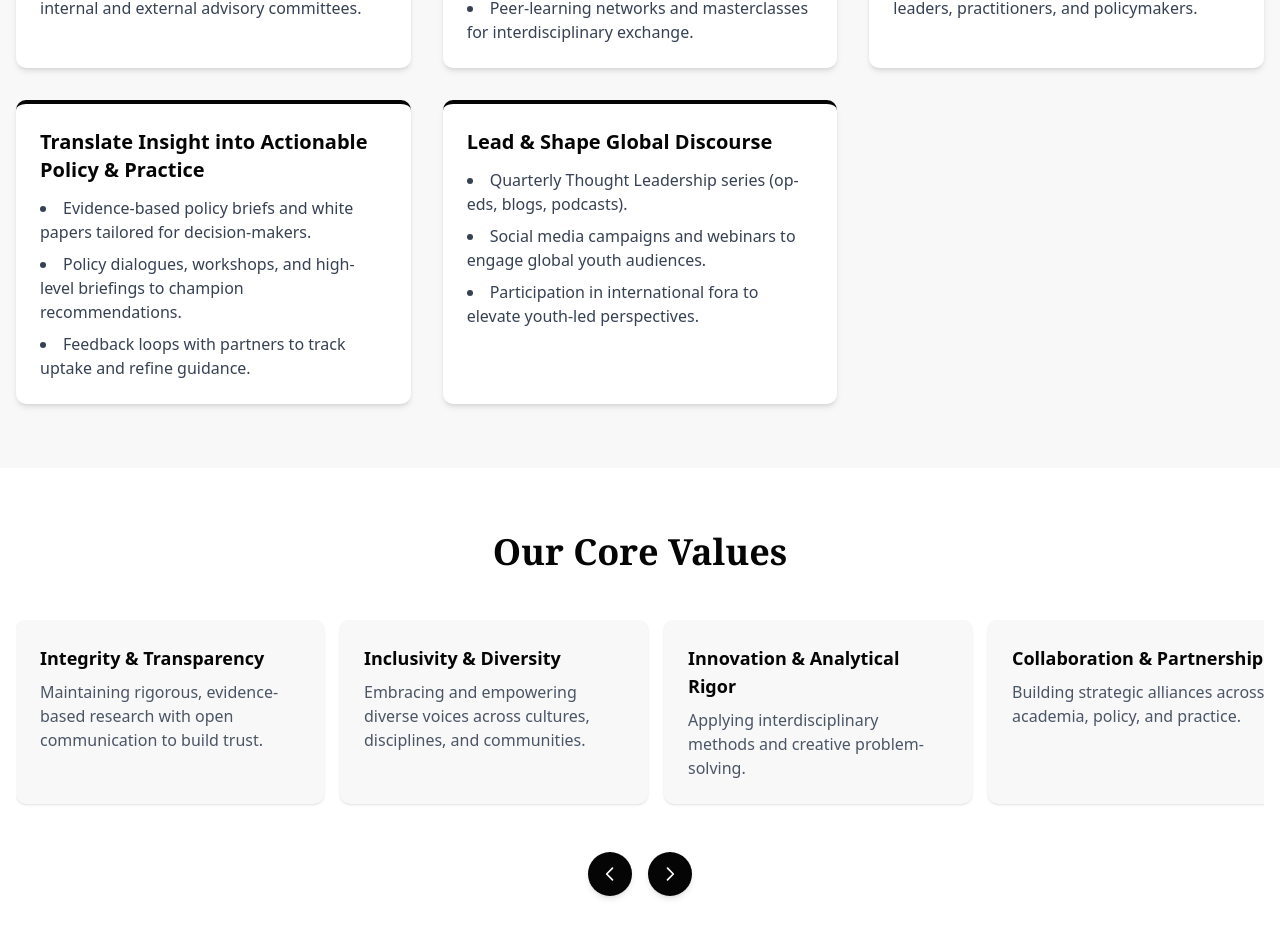
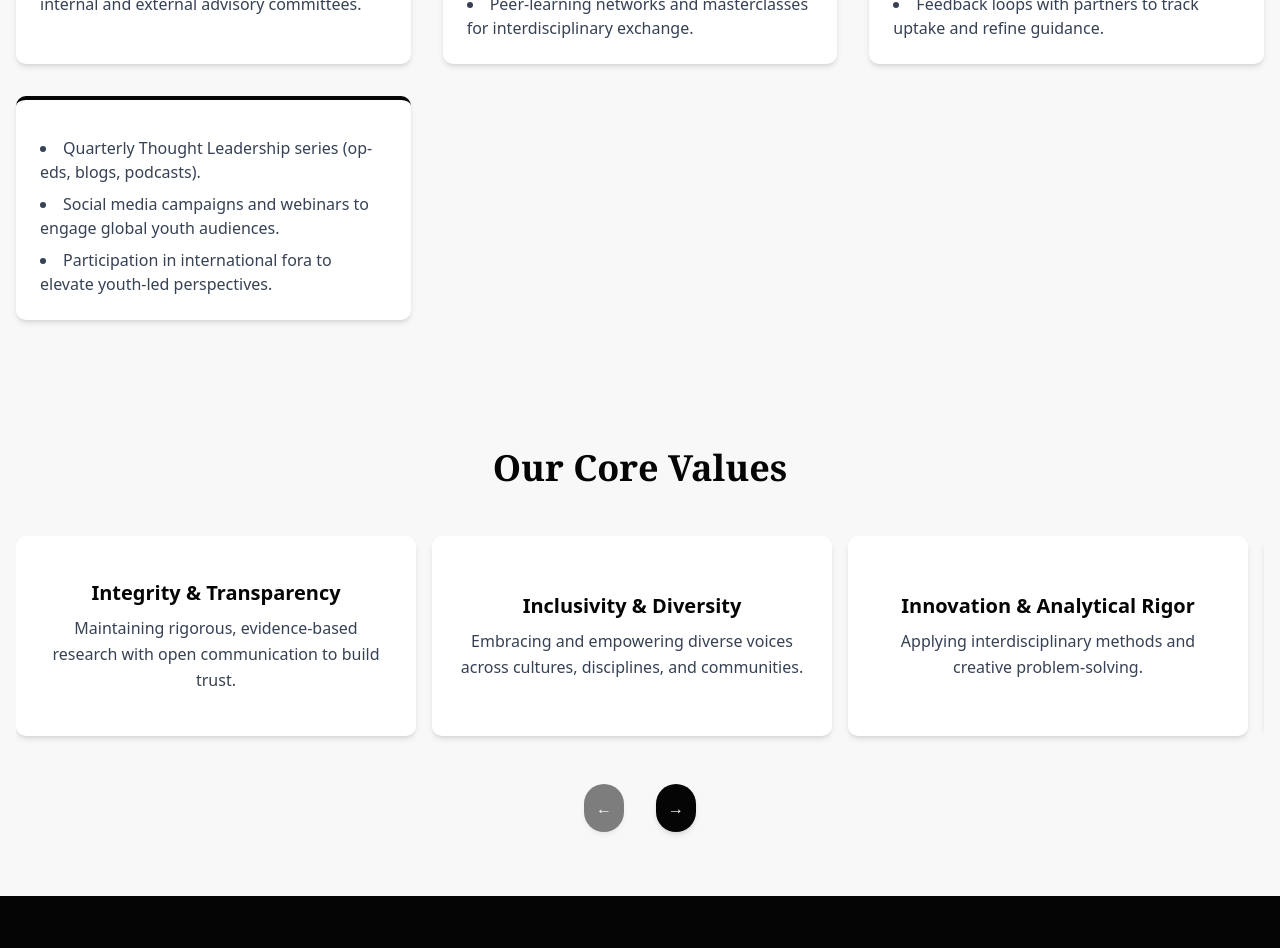
Before and after one commit to Ewoigift/nala-center-website, a Next.js app: page /who-we-are/about-us in a window 1280 px wide. Shown: the part 2160-3108 px from the top of the page. Built offline with nearby package versions, Linux system fonts and the light colour scheme.

Commit message:
Resolved observers array

```diff
--- a/src/app/who-we-are/about-us/page.tsx
+++ b/src/app/who-we-are/about-us/page.tsx
@@ -2,7 +2,7 @@
 'use client';
 
 import Image from 'next/image';
-import Link from 'next/link';
+import Link from 'next/link'; // Keep Link if it's used elsewhere in the component, otherwise it can be removed
 import { useRef, useState, useEffect } from 'react';
 
 export default function AboutUsPage() {
@@ -32,14 +32,6 @@ Beyond foundational research, NALA Center focuses on developing inclusive, actio
       ]
     },
     {
-      title: "Forge Strategic Partnerships & Coalitions",
-      points: [
-        "MOUs with universities, policy institutes, and civil society for joint research.",
-        "Multi-stakeholder roundtables to co-create inclusive solutions.",
-        "Establish an Advisory Council of youth leaders, practitioners, and policymakers."
-      ]
-    },
-    {
       title: "Translate Insight into Actionable Policy & Practice",
       points: [
         "Evidence-based policy briefs and white papers tailored for decision-makers.",
@@ -48,7 +40,7 @@ Beyond foundational research, NALA Center focuses on developing inclusive, actio
       ]
     },
     {
-      title: "Lead & Shape Global Discourse",
+      name: "Lead & Shape Global Discourse",
       points: [
         "Quarterly Thought Leadership series (op-eds, blogs, podcasts).",
         "Social media campaigns and webinars to engage global youth audiences.",
@@ -96,18 +88,14 @@ Beyond foundational research, NALA Center focuses on developing inclusive, actio
   ];
 
   // Animation refs and states
-  const imageRef = useRef<HTMLDivElement>(null);
-  const ourStoryRef = useRef<HTMLDivElement>(null);
+  const imageRef = useRef(null);
+  const ourStoryRef = useRef(null);
   const [imageIsVisible, setImageIsVisible] = useState(false);
   const [ourStoryIsVisible, setOurStoryIsVisible] = useState(false);
 
-  // Core Values Slider Implementation
-  const sliderRef = useRef<HTMLDivElement>(null);
-  const [isLeftDisabled, setIsLeftDisabled] = useState(true);
-  const [isRightDisabled, setIsRightDisabled] = useState(false);
-
-  // Animation and scroll handlers
+  // Set up observers for both elements
   useEffect(() => {
+    // Image observer
     const imageObserver = new IntersectionObserver(
       ([entry]) => {
         if (entry.isIntersecting && !imageIsVisible) {
@@ -117,6 +105,7 @@ Beyond foundational research, NALA Center focuses on developing inclusive, actio
       { threshold: 0.2 }
     );
 
+    // Story observer
     const storyObserver = new IntersectionObserver(
       ([entry]) => {
         if (entry.isIntersecting && !ourStoryIsVisible) {
@@ -126,42 +115,64 @@ Beyond foundational research, NALA Center focuses on developing inclusive, actio
       { threshold: 0.3 }
     );
 
-    // Core Values slider scroll handler
-    const checkScrollPosition = () => {
-      if (!sliderRef.current) return;
-      const { scrollLeft, scrollWidth, clientWidth } = sliderRef.current;
-      setIsLeftDisabled(scrollLeft === 0);
-      setIsRightDisabled(scrollLeft + clientWidth >= scrollWidth);
-    };
-
-    const slider = sliderRef.current;
-    if (slider) {
-      slider.addEventListener('scroll', checkScrollPosition);
-      window.addEventListener('resize', checkScrollPosition);
-      checkScrollPosition();
-    }
-
     if (imageRef.current) imageObserver.observe(imageRef.current);
     if (ourStoryRef.current) storyObserver.observe(ourStoryRef.current);
 
     return () => {
+      // Ensure observer instances are correctly captured for cleanup
+      const currentImageRef = imageRef.current;
+      const currentOurStoryRef = ourStoryRef.current;
+
+      if (currentImageRef) imageObserver.unobserve(currentImageRef);
+      if (currentOurStoryRef) storyObserver.unobserve(currentOurStoryRef);
+
       imageObserver.disconnect();
       storyObserver.disconnect();
-      if (slider) {
-        slider.removeEventListener('scroll', checkScrollPosition);
-        window.removeEventListener('resize', checkScrollPosition);
-      }
     };
   }, [imageIsVisible, ourStoryIsVisible]);
 
-  const scrollToSlide = (direction: 'left' | 'right') => {
-    if (!sliderRef.current) return;
-    const cardWidth = sliderRef.current.querySelector('.value-card')?.clientWidth || 300;
-    sliderRef.current.scrollBy({
-      left: direction === 'left' ? -cardWidth : cardWidth,
-      behavior: 'smooth'
+    // State and Ref for Core Values slider
+  const coreValuesSliderRef = useRef<HTMLDivElement>(null);
+  const [isCoreValuesLeftDisabled, setIsCoreValuesLeftDisabled] = useState(true);
+  const [isCoreValuesRightDisabled, setIsCoreValuesRightDisabled] = useState(false);
+
+  const handleCoreValuesScroll = () => {
+    if (coreValuesSliderRef.current) {
+      const { scrollLeft, scrollWidth, offsetWidth } = coreValuesSliderRef.current;
+      setIsCoreValuesLeftDisabled(scrollLeft === 0);
+      const atEnd = Math.round(scrollLeft + offsetWidth) >= scrollWidth;
+      setIsCoreValuesRightDisabled(atEnd);
+    }
+  };
+
+  const scrollCoreValuesLeft = () => {
+    if (coreValuesSliderRef.current) {
+      coreValuesSliderRef.current.scrollBy({
+        left: -(coreValuesSliderRef.current.offsetWidth / 2), // Scroll half a card width
+        behavior: 'smooth',
       });
+    }
   };
+
+  const scrollCoreValuesRight = () => {
+    if (coreValuesSliderRef.current) {
+      coreValuesSliderRef.current.scrollBy({
+        left: coreValuesSliderRef.current.offsetWidth / 2, // Scroll half a card width
+        behavior: 'smooth',
+      });
+    }
+  };
+
+  useEffect(() => {
+    const sliderContainer = coreValuesSliderRef.current;
+    if (sliderContainer) {
+      handleCoreValuesScroll(); // Set initial state
+      sliderContainer.addEventListener('scroll', handleCoreValuesScroll);
+      return () => {
+        sliderContainer.removeEventListener('scroll', handleCoreValuesScroll);
+    };
+    }
+  }, []);
 
   return (
     <main className="bg-white text-[#050505]">
@@ -189,6 +200,7 @@ Beyond foundational research, NALA Center focuses on developing inclusive, actio
 
       {/* Our Story Section */}
       <div className="container mx-auto px-4">
+        {/* Animated Image */}
         <div
           ref={imageRef}
           className={`relative w-full mb-6 -mt-8 z-30
@@ -211,6 +223,7 @@ Beyond foundational research, NALA Center focuses on developing inclusive, actio
           </div>
         </div>
 
+        {/* Animated Text Section */}
         <section
           ref={ourStoryRef}
           className={`relative mx-auto z-20 bg-[#f2eae4] rounded-lg shadow-lg overflow-hidden
@@ -231,13 +244,16 @@ Beyond foundational research, NALA Center focuses on developing inclusive, actio
       <section className="container mx-auto py-16 px-4">
         <h2 className="text-3xl md:text-4xl font-bold font-serif text-center mb-12">Our Mission & Vision</h2>
         <div className="grid grid-cols-1 md:grid-cols-2 gap-8 max-w-5xl mx-auto">
-          <div className="bg-[#f2eae4] p-8 rounded-lg shadow-md flex flex-col justify-between border-t-4 border-[#050505]">
+          {/* Mission Card */}
+          <div className="bg-[#f2eae4] p-8 rounded-lg shadow-md">
             <h3 className="text-2xl font-semibold font-serif mb-4 text-center">Mission</h3>
             <blockquote className="text-xl italic text-gray-700 text-center leading-relaxed">
               &ldquo;{mission}&rdquo;
             </blockquote>
           </div>
-          <div className="bg-[#f2eae4] p-8 rounded-lg shadow-md flex flex-col justify-between border-t-4 border-[#050505]">
+
+          {/* Vision Card */}
+          <div className="bg-[#f2eae4] p-8 rounded-lg shadow-md">
             <h3 className="text-2xl font-semibold font-serif mb-4 text-center">Vision</h3>
             <blockquote className="text-xl italic text-gray-700 text-center leading-relaxed">
               &ldquo;{vision}&rdquo;
@@ -265,54 +281,56 @@ Beyond foundational research, NALA Center focuses on developing inclusive, actio
         </div>
       </section>
 
-      {/* Core Values Slider with Original Arrow Positioning */}
-      <section className="py-16 px-4 bg-white">
-        <div className="container mx-auto relative">
+      {/* Core Values Section */}
+        <section className="bg-[#F8F8F8] py-16 px-4">
+          <div className="container mx-auto">
             <h2 className="text-3xl md:text-4xl font-bold font-serif text-center mb-12">Our Core Values</h2>
 
+            <div className="relative">
+              {/* Scrollable container for core values cards */}
               <div
-            ref={sliderRef}
-            className="flex overflow-x-auto scroll-smooth snap-x snap-mandatory hide-scrollbar pb-4 gap-4 px-2"
+                ref={coreValuesSliderRef}
+                className="flex overflow-x-auto snap-x snap-mandatory scroll-smooth pb-4 hide-scrollbar"
               >
                 {coreValues.map((value, index) => (
-              <div
-                key={index}
-                className="value-card flex-none w-11/12 sm:w-1/2 md:w-1/3 lg:w-1/4 snap-start"
-              >
-                <div className="bg-[#f8f8f8] p-6 rounded-lg shadow-sm hover:shadow-md transition-shadow h-full">
-                  <h3 className="text-lg font-semibold mb-2">{value.name}</h3>
-                  <p className="text-gray-600">{value.description}</p>
+                  <div key={index} className="flex-none w-11/12 md:w-1/2 lg:w-1/3 snap-start pr-4">
+                    <div className="bg-white p-6 rounded-lg shadow-md flex flex-col items-center text-center min-h-[200px] justify-center">
+                      {/* Optional: Add Font Awesome Icon here if you uncomment the imports */}
+                      {/* {value.icon && (
+                        <div className="text-[#050505] text-4xl mb-4">
+                          <FontAwesomeIcon icon={value.icon} />
+                        </div>
+                      )} */}
+                      <h3 className="text-xl font-semibold mb-2">{value.name}</h3>
+                      <p className="text-gray-700 text-base leading-relaxed">{value.description}</p>
                     </div>
                   </div>
                 ))}
               </div>
 
-          {/* Navigation Arrows with Original Positioning */}
-          <div className="flex justify-center mt-8 space-x-4">
+              {/* Navigation Arrows for Core Values Slider */}
+              <div className="flex justify-center mt-8 space-x-8">
                 <button
-              onClick={() => scrollToSlide('left')}
-              disabled={isLeftDisabled}
-              className={`p-3 bg-[#050505] text-white rounded-full shadow-md transition-colors ${
-                isLeftDisabled ? 'opacity-50 cursor-not-allowed' : 'hover:bg-[#2a2a2a]'
+                  onClick={scrollCoreValuesLeft}
+                  disabled={isCoreValuesLeftDisabled}
+                  className={`p-3 bg-[#050505] text-white rounded-full shadow-md transition-colors duration-300 focus:outline-none ${
+                    isCoreValuesLeftDisabled ? 'opacity-50 cursor-not-allowed' : 'hover:bg-[#2F2F2F]'
                   }`}
-              aria-label="Previous value"
+                  aria-label="Scroll left"
                 >
-              <svg xmlns="http://www.w3.org/2000/svg" className="h-5 w-5" fill="none" viewBox="0 0 24 24" stroke="currentColor">
-                <path strokeLinecap="round" strokeLinejoin="round" strokeWidth={2} d="M15 19l-7-7 7-7" />
-              </svg>
+                  &larr;
                 </button>
                 <button
-              onClick={() => scrollToSlide('right')}
-              disabled={isRightDisabled}
-              className={`p-3 bg-[#050505] text-white rounded-full shadow-md transition-colors ${
-                isRightDisabled ? 'opacity-50 cursor-not-allowed' : 'hover:bg-[#2a2a2a]'
+                  onClick={scrollCoreValuesRight}
+                  disabled={isCoreValuesRightDisabled}
+                  className={`p-3 bg-[#050505] text-white rounded-full shadow-md transition-colors duration-300 focus:outline-none ${
+                    isCoreValuesRightDisabled ? 'opacity-50 cursor-not-allowed' : 'hover:bg-[#2F2F2F]'
                   }`}
-              aria-label="Next value"
+                  aria-label="Scroll right"
                 >
-              <svg xmlns="http://www.w3.org/2000/svg" className="h-5 w-5" fill="none" viewBox="0 0 24 24" stroke="currentColor">
-                <path strokeLinecap="round" strokeLinejoin="round" strokeWidth={2} d="M9 5l7 7-7 7" />
-              </svg>
+                  &rarr;
                 </button>
+              </div>
             </div>
           </div>
         </section>
```
Lines whose indentation alone changed are shown as unchanged.
